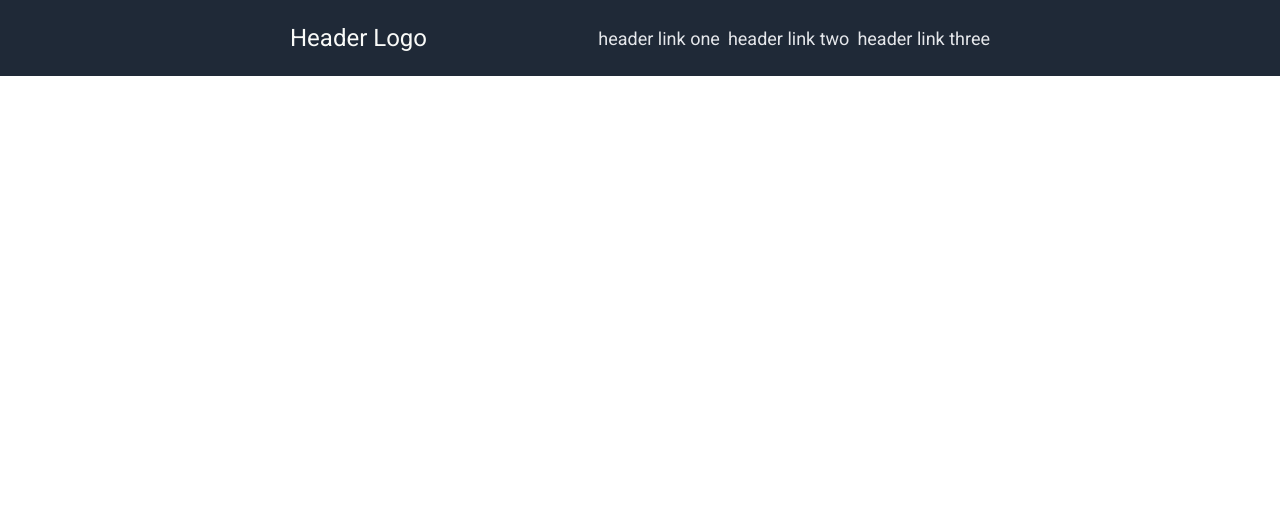
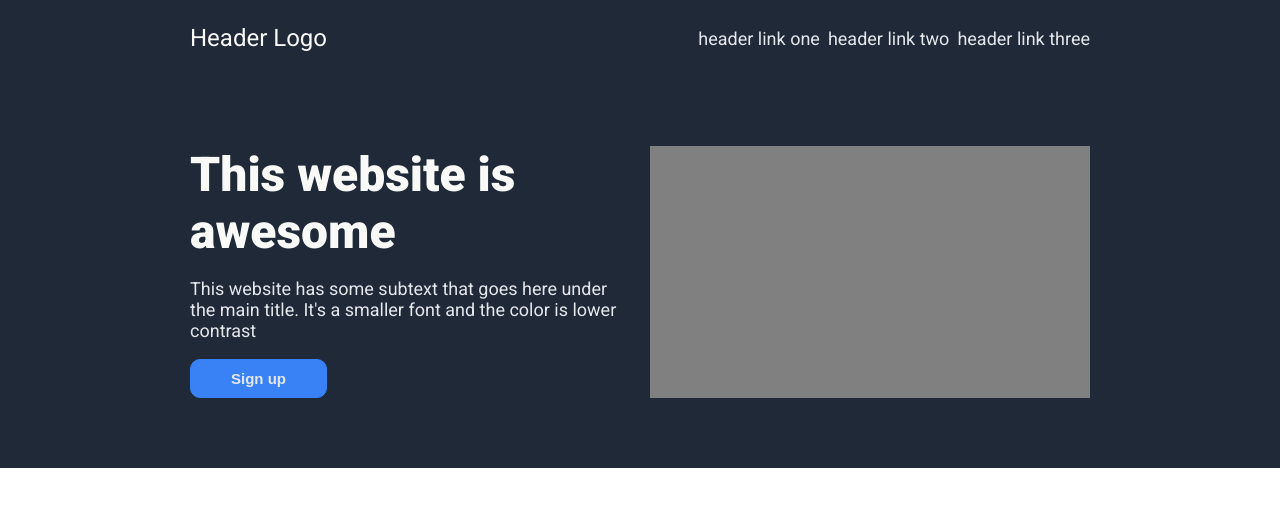
Before and after one commit to Filippos-Gravanis/landing-page, a plain HTML site: page index.html in a window 1280 px wide. Drawn offline with Linux system fonts and the light colour scheme.

Commit message:
make and style hero section

```diff
--- a/index.html
+++ b/index.html
@@ -22,7 +22,17 @@
             </div>
         </div>
         <div class="hero-section-container">
-            <div class="hero-container"></div>
+            <div class="hero-container">
+                <div class="hero-text-container">
+                    <p class="hero-title">This website is awesome</p>
+                    <p class="hero-subtext">This website has some subtext that goes here under the
+                        main title. It's a smaller font and the color is lower contrast
+                    </p>
+                      <button class="sign-button">Sign up</button>
+                </div>
+                <div class="hero-image"></div>
+
+            </div>
         </div>
         <div class="information-section-container">
             <div class="information-container"></div>
--- a/style.css
+++ b/style.css
@@ -18,7 +18,7 @@ html,body{
 }
 
 .page-container > div > div {
-    width: 700px;
+    width: 900px;
     margin: 0 auto;
 }
 
@@ -39,6 +39,44 @@ html,body{
 
 
 
-.header-section-container{
+.header-section-container,.hero-section-container{
     background-color: #1F2937;
 }
+
+.sign-button{
+    background-color: #3882F6;
+    border: 1px solid #3882F6;
+    padding: 10px 40px;
+    font-weight: 600;
+    color: #E5E7EB;
+    border-radius: 10px;
+    font-size: 15px;
+}
+
+.hero-container{
+    display: flex;
+    padding-top: 70px;
+    padding-bottom: 70px;
+    gap: 20px;
+
+}
+.hero-text-container{
+    flex: 1 0 0;
+}
+.hero-title{
+    font-size:48px;
+    font-weight: 900;
+    color: #F9FAF8;
+    margin: 0px;
+}
+
+.hero-subtext{
+    font-size: 18px;
+    color: #E5E7EB;
+
+
+}
+.hero-image{
+    flex: 1 0 0;
+    background-color: gray;
+}
```
